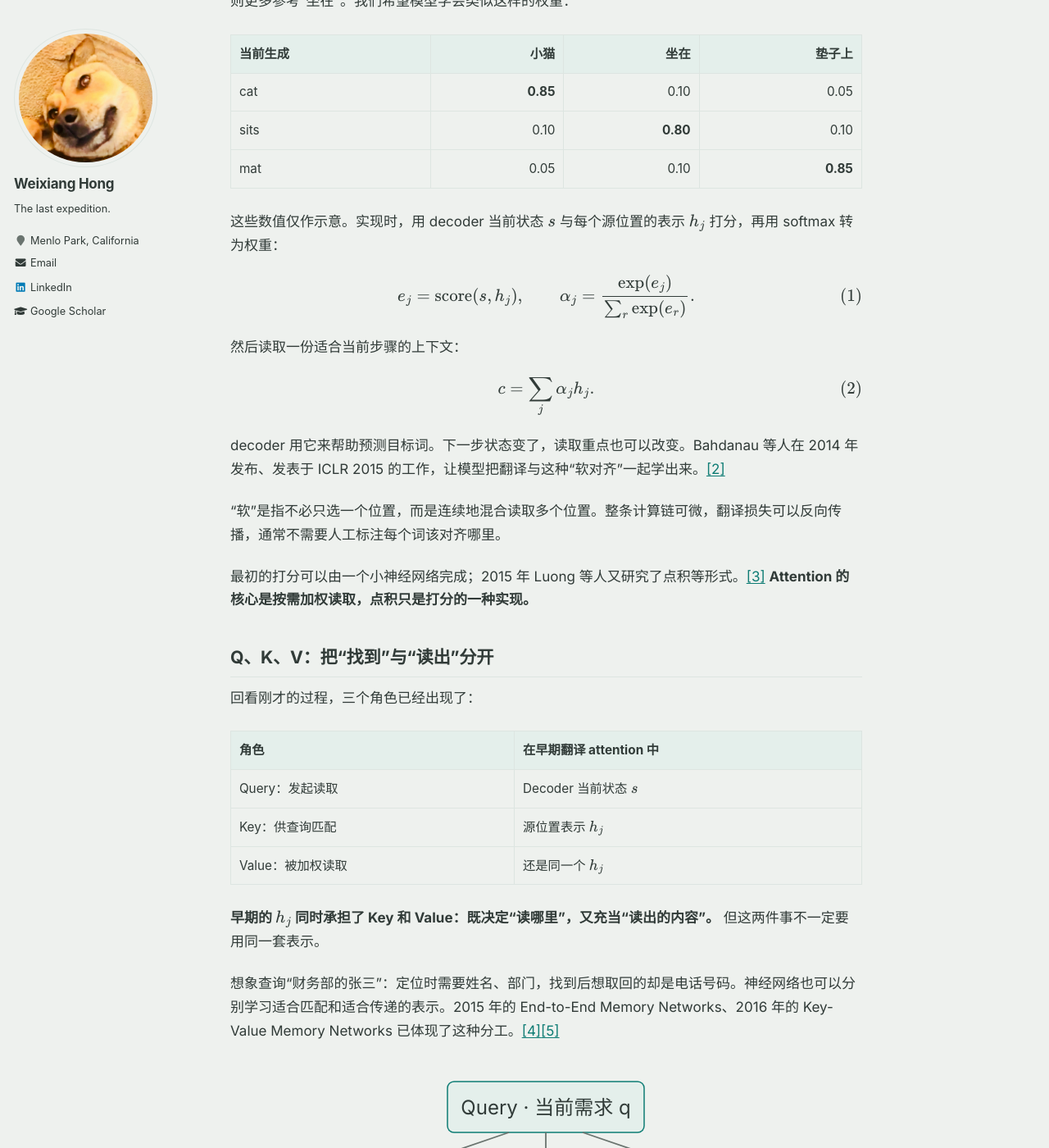
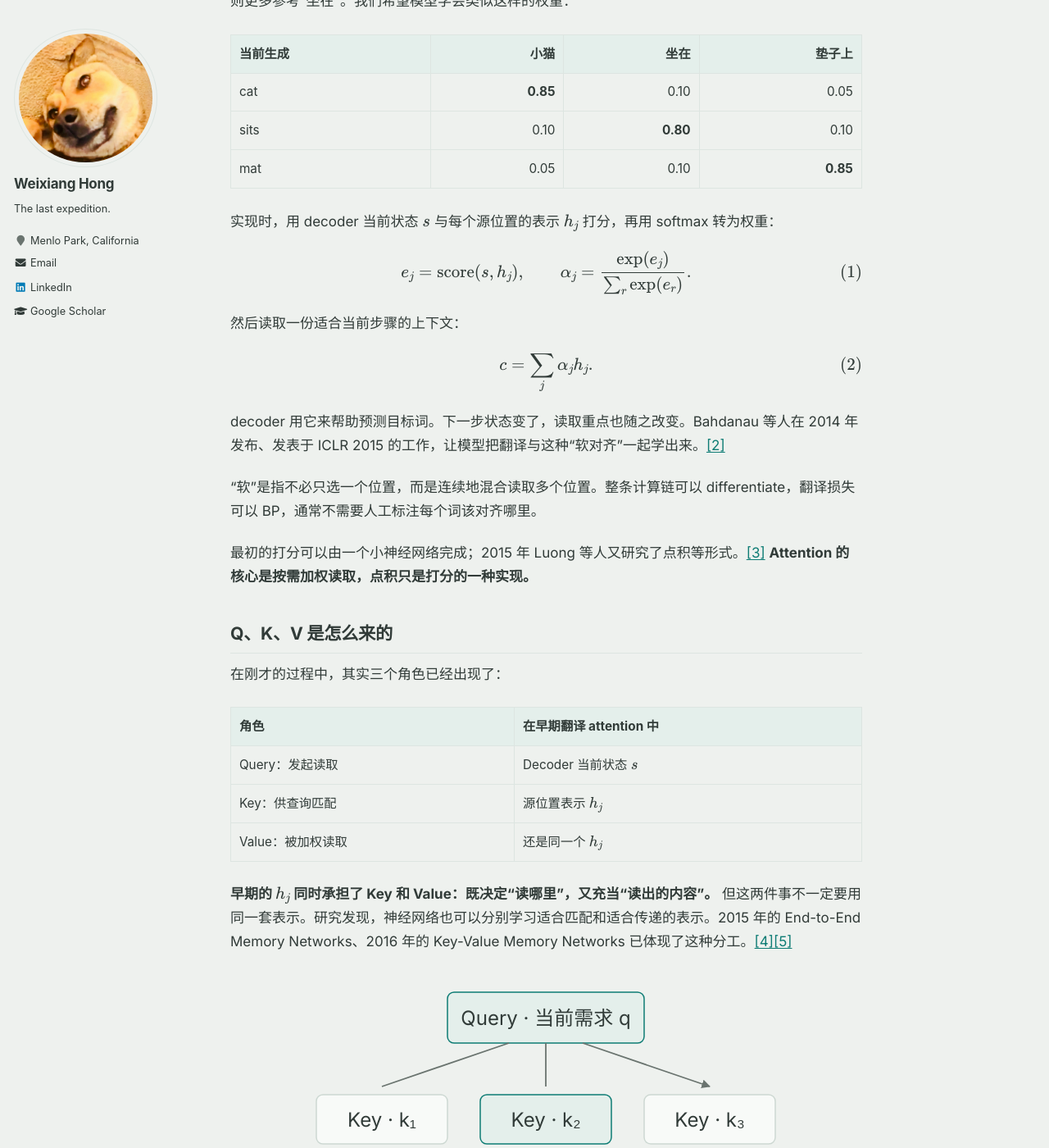
Before and after one commit to weixianghong/weixianghong.github.io, a Jekyll site: the page built from _posts/2026-10-28-where-qkv-comes-from.md, in a window 1280 px wide and 1400 px high, scrolled down 1529 px. Shown: the whole window at 82% size. Built offline with Jekyll 4.4.1, drawn with Linux system fonts in a browser that asks for light colours; formulas are drawn with MathJax 3; some of the changed text lies outside the part shown.

Commit message:
Update 2026-10-28-where-qkv-comes-from.md

```diff
--- a/_posts/2026-10-28-where-qkv-comes-from.md
+++ b/_posts/2026-10-28-where-qkv-comes-from.md
@@ -16,24 +16,24 @@
   - deep-learning
 ---
 
-<p class="qkv-intro">为什么每个 token 已经有一个向量，Attention 还要把它变成 Query、Key、Value 三份？答案藏在 Transformer 出现之前。</p>
+<p class="qkv-intro">为什么每个 token 已经有一个向量，Attention 还要把它变成 Query、Key、Value 三份？</p>
 
-一言以概之，QKV 不是数学定理要求的唯一结构，而是围绕一个问题逐渐形成的设计：**怎样让神经网络根据当前需要，从一组信息里读出有用的内容？** 沿着机器翻译这条线，三个字母就不再显得突然。
+一言以概之，QKV 不是数学定理要求的唯一结构，而是围绕一个问题逐渐形成的设计：**怎样让神经网络根据当前需要，从一组信息里读出有用的内容？** 沿着机器翻译这条线，对 QKV 的理解就清晰多了。
 
-<h2 id="bottleneck">抛弃固定长度 representation</h2>
+<h2 id="bottleneck">摒弃固定长度 representation</h2>
 
 早期一种典型的机器翻译方案是 encoder–decoder：encoder 用 RNN 或 LSTM 读完源句，把它压成固定维度的 representation $c$；decoder 以此为条件，逐词生成译文。2014 年的 Seq2Seq 是其中的重要代表。[\[1\]](#qkv-ref-1)
 
-这里逐词生成的是**译文**，不是逐词获得原文。普通整句翻译开始时，完整源句已经给定；后面的词也能帮助理解前面的词。下面要解决的，是怎样把这些已知信息交给 decoder。
+注意与ChatGPT区分，这里逐词生成的是**译文**，不是逐词获得原文。译文翻译开始时，完整源句已经给定，翻译过程可以 access 所有源句的词。问题的关键是， decoder 如何去利用这些信息。
 
-这像读完材料后把原文收起来，只带着一张固定大小的笔记完成翻译。句子越长，细节越难保留。一个自然的改进是：**把原文每个位置的表示都留下，让 decoder 需要时回头读取。**
+在老派的机器翻译，比如 Seq2Seq，它们的工作方式像是读完原文后把原文收起来，只带着一张固定大小的笔记完成翻译。句子越长，细节自然越难保留。那么，一个自然的改进就是：**把原文每个位置的表示都留下，让 decoder 需要时回头读取。**
 
 <figure class="qkv-figure">
 {% include blog/qkv-bottleneck.svg %}
 <figcaption><span class="qkv-caption-label">图 1</span> 从共用一个句子 representation，改成每一步按需读取。h₁、h₂、h₃ 是包含上下文的源位置表示，cₜ 是当前步骤读出的信息。</figcaption>
 </figure>
 
-<h2 id="soft-alignment">Attention：每一步，重新决定读哪里</h2>
+<h2 id="soft-alignment">Attention Is All You Need</h2>
 
 把“小猫坐在垫子上”翻译成“The cat sits on the mat”，生成 cat 时应该更多参考“小猫”，生成 sits 时则更多参考“坐在”。我们希望模型学会类似这样的权重：
 
@@ -47,7 +47,7 @@
 
 </div>
 
-这些数值仅作示意。实现时，用 decoder 当前状态 $s$ 与每个源位置的表示 $h_j$ 打分，再用 softmax 转为权重：
+实现时，用 decoder 当前状态 $s$ 与每个源位置的表示 $h_j$ 打分，再用 softmax 转为权重：
 
 $$
 e_j=\operatorname{score}(s,h_j),\qquad
@@ -60,15 +60,15 @@
 c=\sum_j\alpha_jh_j.
 $$
 
-decoder 用它来帮助预测目标词。下一步状态变了，读取重点也可以改变。Bahdanau 等人在 2014 年发布、发表于 ICLR 2015 的工作，让模型把翻译与这种“软对齐”一起学出来。[\[2\]](#qkv-ref-2)
+decoder 用它来帮助预测目标词。下一步状态变了，读取重点也随之改变。Bahdanau 等人在 2014 年发布、发表于 ICLR 2015 的工作，让模型把翻译与这种“软对齐”一起学出来。[\[2\]](#qkv-ref-2)
 
-“软”是指不必只选一个位置，而是连续地混合读取多个位置。整条计算链可微，翻译损失可以反向传播，通常不需要人工标注每个词该对齐哪里。
+“软”是指不必只选一个位置，而是连续地混合读取多个位置。整条计算链可以 differentiate，翻译损失可以 BP，通常不需要人工标注每个词该对齐哪里。
 
 最初的打分可以由一个小神经网络完成；2015 年 Luong 等人又研究了点积等形式。[\[3\]](#qkv-ref-3) **Attention 的核心是按需加权读取，点积只是打分的一种实现。**
 
-<h2 id="key-value">Q、K、V：把“找到”与“读出”分开</h2>
+<h2 id="key-value">Q、K、V 是怎么来的</h2>
 
-回看刚才的过程，三个角色已经出现了：
+在刚才的过程中，其实三个角色已经出现了：
 
 <div class="qkv-article-table" role="region" aria-label="早期 attention 与 QKV 的对应" tabindex="0" markdown="1">
 
@@ -80,9 +80,7 @@
 
 </div>
 
-**早期的 $h_j$ 同时承担了 Key 和 Value：既决定“读哪里”，又充当“读出的内容”。** 但这两件事不一定要用同一套表示。
-
-想象查询“财务部的张三”：定位时需要姓名、部门，找到后想取回的却是电话号码。神经网络也可以分别学习适合匹配和适合传递的表示。2015 年的 End-to-End Memory Networks、2016 年的 Key-Value Memory Networks 已体现了这种分工。[\[4\]](#qkv-ref-4)[\[5\]](#qkv-ref-5)
+**早期的 $h_j$ 同时承担了 Key 和 Value：既决定“读哪里”，又充当“读出的内容”。** 但这两件事不一定要用同一套表示。研究发现，神经网络也可以分别学习适合匹配和适合传递的表示。2015 年的 End-to-End Memory Networks、2016 年的 Key-Value Memory Networks 已体现了这种分工。[\[4\]](#qkv-ref-4)[\[5\]](#qkv-ref-5)
 
 <figure class="qkv-figure">
 {% include blog/qkv-read.svg %}
@@ -91,9 +89,7 @@
 
 于是，QKV 可以理解为一次“软查询”：**Q 提供需求，K 用于定位，V 提供内容。** 它不像普通字典只返回精确匹配的一项，而是对多个候选做加权汇总。
 
-<h2 id="projections">为什么还要学习三组投影？</h2>
-
-下面是设计上的解释，不是对历史的逐步复述。假设位置 $i$ 的表示是行向量 $x_i$，直接令 $q_i=k_i=v_i=x_i$，依然能做 attention。独立投影的意义在于给不同角色更多自由：
+假设位置 $i$ 的表示是行向量 $x_i$，直接令 $q_i=k_i=v_i=x_i$，当然能做 attention。但是，独立投影的意义在于给不同角色更多自由：
 
 $$
 \begin{aligned}
@@ -102,41 +98,6 @@
 v_i&=x_iW_V.
 \end{aligned}
 $$
-
-首先，**有关系不等于很相似。** 在“小猫吃了鱼”中，“吃”可能需要读取“小猫”的信息，但动作与实体未必在原始表示空间里相近。分别变换查询方和候选方，可以学习更合适的兼容关系：
-
-$$
-q_i k_j^\top=x_iW_QW_K^\top x_j^\top.
-$$
-
-这种关系还可以有方向性：“动作寻找施事者”，不必与“实体寻找动作”采用同样的打分。$W_V$ 则另外学习选中一个位置后，应该传递什么内容。
-
-三组矩阵通过任务损失共同训练；我们并没有人工规定哪一维代表“主语”，也没有保证某个 head 专门处理指代。
-
-## 手算一次，看清匹配与内容的区别
-
-设查询 $q=[1,0]$，有三个候选位置：
-
-<div class="qkv-article-table" role="region" aria-label="手算示例的 Key 和 Value" tabindex="0" markdown="1">
-
-| 位置 | Key | Value |
-|---|---|---|
-| A | $[2,0]$ | $[1,0]$ |
-| B | $[0,2]$ | $[0,1]$ |
-| C | $[1,1]$ | $[1,1]$ |
-
-</div>
-
-点积分数是 $[2,0,1]$。按 Transformer 的做法除以 $\sqrt{2}$，再做 softmax，权重约为 $[0.576,0.140,0.284]$。最后汇总的是 **Value**：
-
-$$
-\begin{aligned}
-o&=0.576v_A+0.140v_B+0.284v_C\\
- &\approx[0.860,0.424].
-\end{aligned}
-$$
-
-保持 Q、K 不变，只改 V，权重不变，读出的内容却会变；保持 V 不变，只改 Q 或 K，则会改变混合比例。这就是匹配与内容传递的分工。
 
 <h2 id="self-attention">Self-attention：让同一句话内部相互读取</h2>
 
@@ -160,7 +121,7 @@
 
 $QK^\top$ 是位置之间的打分表：第 $i$ 行表示查询 $i$ 对各候选位置的分数。逐行 softmax 后，乘以 V 完成读取。除以 $\sqrt{d_k}$ 用于控制点积尺度，避免 softmax 过于饱和；多头则让多组投影分别读取，再组合结果。[\[6\]](#qkv-ref-6)
 
-### 机器翻译与 GPT：分别能看见什么？
+### 机器翻译 v.s. GPT
 
 典型的 encoder–decoder 用于机器翻译时，可以看完整源句；只有正在生成的译文存在限制。
 
@@ -188,7 +149,7 @@
 
 这里的 **causal attention** 指这种单向读取约束，与统计学里研究干预、因果效应的 **causal inference（因果推断）** 不同。逐词生成也是模型的选择，并非机器翻译任务本身要求所有模型都只能这样做。
 
-2017 年的 Transformer 把 self-attention 放到跨位置交互的中心，结合 positional encoding、前馈网络等组件构成完整架构。[\[6\]](#qkv-ref-6) 它不是 attention 的起点。QKV 也不是凭空冒出的三个矩阵：它们把“当前需要什么”“怎样匹配”“传递什么”变成了可以分别学习的功能。
+在 2017 年，Transformer 横空出世，把 self-attention 放到了 sequential processing 的中心，结合 positional encoding、前馈网络等组件构成完整架构。[\[6\]](#qkv-ref-6) 它不是 attention 的起点。
 
 ## 参考文献
 
```
